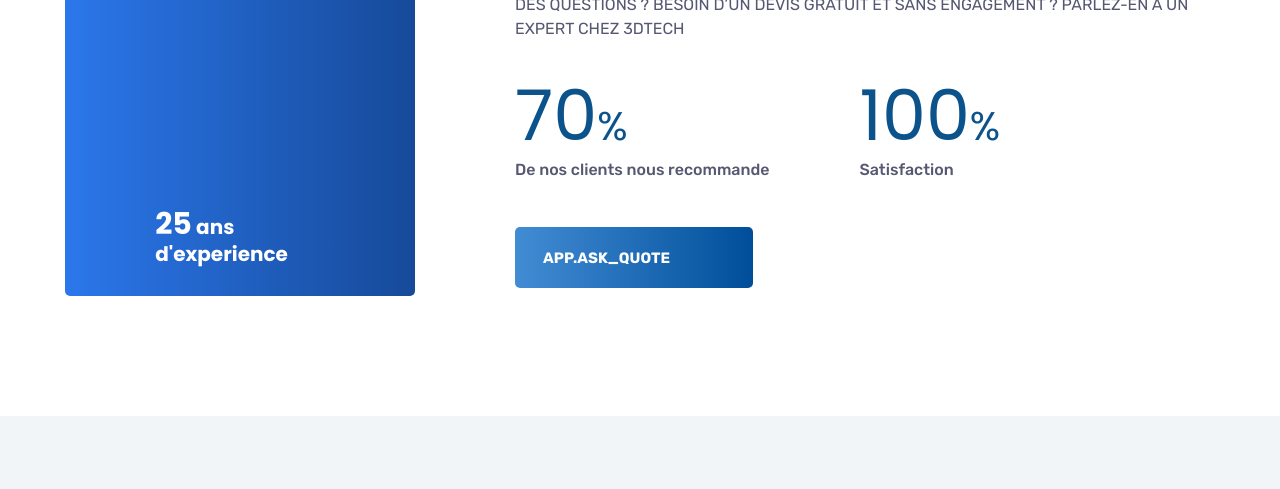
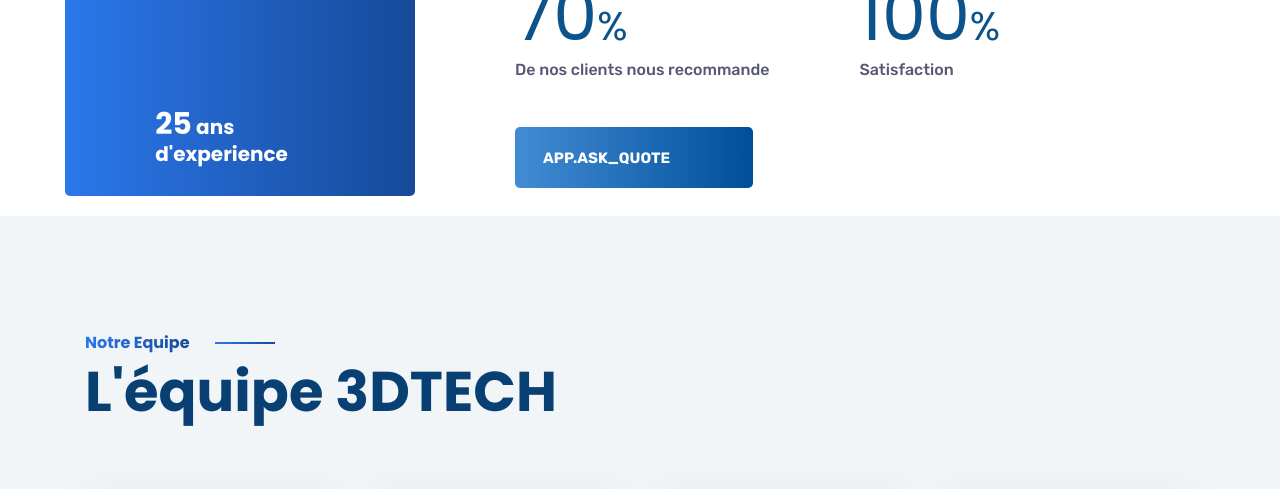
Before and after one commit to Moccine/3Dtech, a Symfony app: template app/symfony/templates/home/index.html.twig in a window 1280 px wide. Shown: the part 3400-3889 px from the top of the page. Run offline with Twig, Linux system fonts and the light colour scheme; the template is opened without the code that fills it, so the values that code supplies are empty; some libraries are stand-ins or nearby versions; some web fonts are replaced.

Commit message:
code review

```diff
--- a/app/integration/sass/custom.scss
+++ b/app/integration/sass/custom.scss
@@ -80,7 +80,7 @@
   .services-area {
     background: #f2f5f8;
     padding-top: 5px;
-    padding-bottom: 120px;
+    padding-bottom: 45px;
   }
   .services-area .services-content p {
     padding-right: 50px;
--- a/app/symfony/templates/common/clean_design_part.html.twig
+++ b/app/symfony/templates/common/clean_design_part.html.twig
@@ -1,4 +1,4 @@
-<section class="clean-designs-area pt-120 pb-120">
+<section class="clean-designs-area pt-20 pb-20">
     <div class="container">
         <div class="row align-items-center">
             <div class="col-lg-4 col-md-6 col-sm-7">
```
